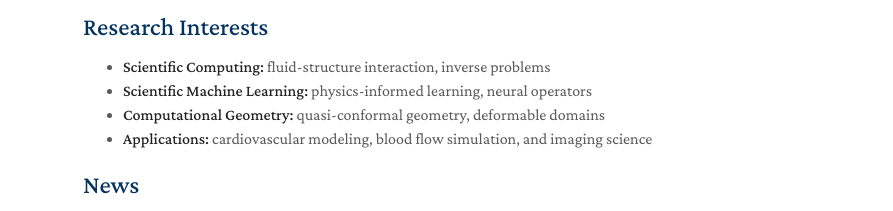
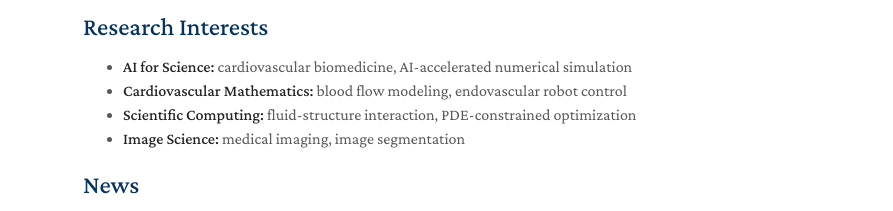
Before and after one commit to Han10th/han10th.github.io, a plain HTML site: page index.html in a window 1280 px wide. Shown: the part 260-471 px from the top of the page, 387-1280 px from the left. Drawn offline with nearby package versions, Linux system fonts and the light colour scheme; some icons are missing.

Commit message:
Revise research interests in index.html
Updated research interests section with new topics.

```diff
--- a/index.html
+++ b/index.html
@@ -89,10 +89,10 @@
         <p>I am a Postdoc in the Division of Applied Mathematics at Brown University, working with <a href="https://scholar.google.com/citations?user=yZ0-ywkAAAAJ&hl=en">George Em Karniadakis</a>. I obtained my Ph.D. from the Department of Mathematics at City University of Hong Kong, supervised by <a href="https://scholar.google.com/citations?user=ICiiEOAAAAAJ&hl=en">Raymond H. Chan</a> and co-supervised by <a href="https://scholar.google.co.il/citations?user=09Jag9sAAAAJ&hl=en">Xue-Cheng Tai</a>, <a href="https://scholar.google.co.il/citations?user=BlEbdeEAAAAJ&hl=en">Jean-Michel Morel</a>. I obtained my M.Phil. degree from the Department of Mathematics at The Chinese University of Hong Kong, supervised by <a href="https://scholar.google.com/citations?user=bBfaZaMAAAAJ&hl=en">Lok Ming Lui</a>. I obtained my B.Sc. degree from the School of Mathematics at Sun Yat-Sen University.</p>
       <h2 id="research-interests">Research Interests</h2>
         <ul>
-          <li><strong>Scientific Computing:</strong> fluid-structure interaction, inverse problems</li>
-          <li><strong>Scientific Machine Learning:</strong> physics-informed learning, neural operators</li>
-          <li><strong>Computational Geometry:</strong> quasi-conformal geometry, deformable domains</li>
-          <li><strong>Applications:</strong> cardiovascular modeling, blood flow simulation, and imaging science</li>
+          <li><strong>AI for Science:</strong> cardiovascular biomedicine, AI-accelerated numerical simulation</li>
+          <li><strong>Cardiovascular Mathematics:</strong> blood flow modeling, endovascular robot control</li>
+          <li><strong>Scientific Computing:</strong> fluid-structure interaction, PDE-constrained optimization</li>
+          <li><strong>Image Science:</strong> medical imaging, image segmentation</li>
         </ul>
       <h2 id="news">News</h2>
         <ul>
```
